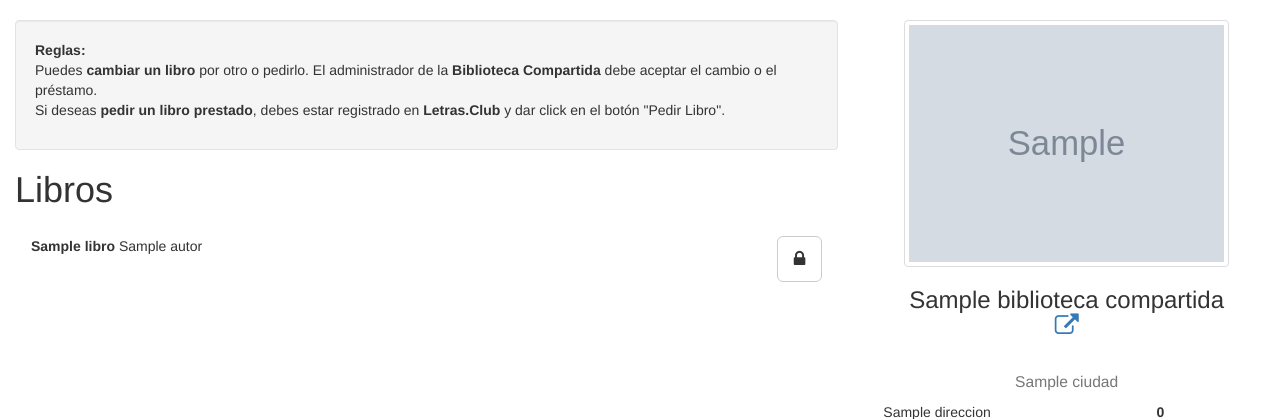
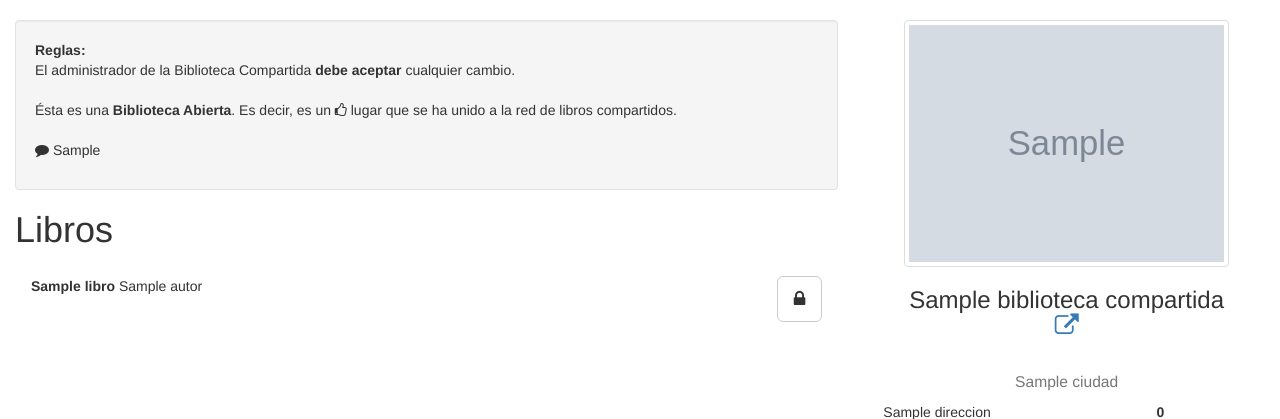
Before and after one commit to Alejoss/LetrasClub2.0, a Django app: template libros/templates/libros/biblioteca_compartida.html in a window 1280 px wide. Shown: the part 255-674 px from the top of the page. Run offline with Django 3.2, Linux system fonts and the light colour scheme; the template is opened without the code that fills it: most values are stand-ins (such as "Sample title", 1, 10 or a date in 2020); grey boxes marked "Sample" are stand-in pictures; parts of the project's set-up code (start-up, migrations or seed data) failed here and were passed over; some libraries are stand-ins or nearby versions.

Commit message:
reglas bcompartidas

```diff
--- a/libros/admin.py
+++ b/libros/admin.py
@@ -3,7 +3,7 @@ from django.contrib import admin
 from django.shortcuts import redirect
 
 from libros.models import Libro, LibrosRequest, BibliotecaCompartida, LibrosBibliotecaCompartida, LibrosDisponibles, \
-	LibrosPrestadosBibliotecaCompartida, LibroDisponibleGrupo
+	LibrosPrestadosBibliotecaCompartida, LibroDisponibleGrupo, TipoBCompartidas
 
 
 def cambiar_dueno(modelAdmin, request, queryset):
@@ -30,3 +30,4 @@ admin.site.register(LibrosBibliotecaCompartida)
 admin.site.register(LibrosDisponibles, LibroDisponibleAdmin)
 admin.site.register(LibrosPrestadosBibliotecaCompartida)
 admin.site.register(LibroDisponibleGrupo)
+admin.site.register(TipoBCompartidas)
--- a/libros/templates/libros/biblioteca_compartida.html
+++ b/libros/templates/libros/biblioteca_compartida.html
@@ -19,15 +19,31 @@
 
 <div class = "col-md-8">
 
-{% if libros_bcompartida %}
 <br>
 <div class = "well">
 	<p>
 		<strong>
 			Reglas:<br>
 		</strong>
-			Puedes <strong>cambiar un libro</strong> por otro o pedirlo. El administrador de la <strong>Biblioteca Compartida</strong> debe aceptar el cambio o el préstamo.<br>
-			Si deseas <strong>pedir un libro prestado</strong>, debes estar registrado en <strong>Letras.Club</strong> y dar click en el botón "Pedir Libro".
+        El administrador de la Biblioteca Compartida <strong>debe aceptar</strong> cualquier cambio.<br>
+        {% if biblioteca_compartida.tipo.nombre == "biblioteca_cerrada" %}
+            <br>Ésta es una <strong>Biblioteca Cerrada</strong>. Es decir, no tiene un local constantemente abierto,
+            debes <strong>contactarte</strong> con el administrador antes de intercambiar un libro. <br>
+            <strong>No dudes</strong> en llamarle o enviarle un mensaje!
+            el administrador estará feliz de realizar un intercambio.
+        {% elif biblioteca_compartida.tipo.nombre == "andoteca" %}
+            <br>Ésta es una <strong>Andoteca</strong>. Es decir, está abierta a que cualquier persona tome un libro sin
+            dejar uno a cambio, y también a que cualquier persona deje un libro como donación <i class = "fa fa-smile-o"></i>. Se <strong>actualizan</strong>
+            los títulos disponibles periódicamente.
+        {% else %}
+            <br>Ésta es una <strong>Biblioteca Abierta</strong>. Es decir, es un <i class = "fa fa-thumbs-o-up"></i> lugar que se ha unido
+            a la red de libros compartidos.
+        {% endif %}
+
+        {% if biblioteca_compartida.reglas_extra %}
+            <br><br>
+            <i class = "fa fa-comment"></i> {{ biblioteca_compartida.reglas_extra }}
+            {% endif %}
 	</p>
 </div>
 <h1> Libros </h1>
@@ -82,13 +98,6 @@
 			</div>
 		</div>
 	</div>
-
-{% else %}
-
-<h1><small> No hay libros disponibles en {{biblioteca_compartida.nombre}} </small></h1>
-
-{% endif %}
-
 </div>
 
 <div class = "col-md-4">
@@ -125,7 +134,10 @@
 
 	<div class = "col-md-8">
 		<div class="testimonial classic">
-			<p>{{biblioteca_compartida.direccion}}</p>
+			<p>{{biblioteca_compartida.direccion}}</p><br>
+            {% if biblioteca_compartida.tipo.nombre == "biblioteca_abierta" %}
+                <p>Horarios: {{ biblioteca_compartida.horario_apertura }} </p>
+            {% endif %}
 		</div>
 	</div>
 
```
Also changed, not shown: libros/models.py (+14 -1 lines), libros/migrations/0004_auto_20160302_2338.py (added).
